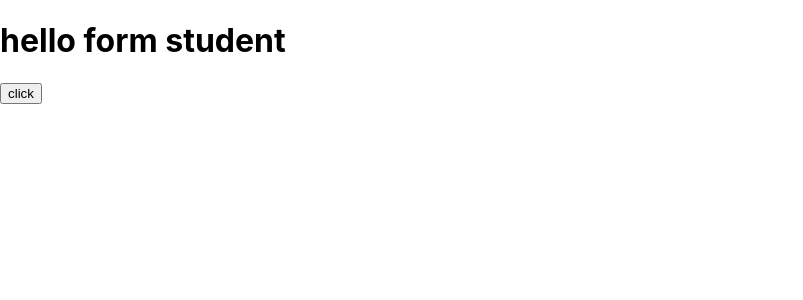
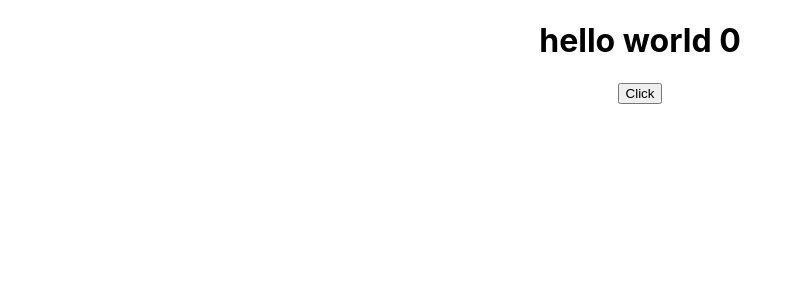
Before and after one commit to abhishektiwari2511/React.js, a React (Create React App) app: page / in a window 1280 px wide. Shown: the top 300 px of the page, without its empty margins (0-803 px from the left). Built offline with nearby package versions, Linux system fonts and the light colour scheme.

Commit message:
useEfect day 1

```diff
--- a/src/App.js
+++ b/src/App.js
@@ -1,30 +1,18 @@
 // import logo from './logo.svg';
 import "./App.css";
-import React from "react"
-import Student from "./Student";
+import React,{useEffect,useState} from "react"
+ function App(){
+  const [count,setCount]=useState(0)
+  useEffect(()=>{
+    console.log("useEffect");
+  })
+  return(
+    <div className="App">
+      <h1>hello world {count}</h1>
+      <button onClick={()=>setCount(count+1)}>Click</button>
+    </div>
+  )
+ }
 
-class App extends React.Component{
-  constructor(){
-    super()
-    this.state={
-      show:true
-    }
-    console.log("constructor")
-
-  }
-
-  render(){
-    console.log("render",this.state.show)
-    return(
-      <div>
-
-        {this.state.show===true?<Student/>:<h1>studen component is deleted</h1>}
-        <button onClick={()=>this.setState({show:!this.state.show})}>click</button>
-
-      </div>
-    )
-  }
-
-}
 
 export default App;
--- a/src/Student.js
+++ /dev/null
@@ -1,14 +0,0 @@
-import React from "react";
-export default class Student extends React.Component {
-    componentWillUnmount(){
-        console.log("componentWillUnmount")
-        alert('you student component is deleted')
-    }
-    render(){
-        return(
-            <div>
-                <h1>hello form student</h1>
-            </div>
-        )
-    }
-}
```
